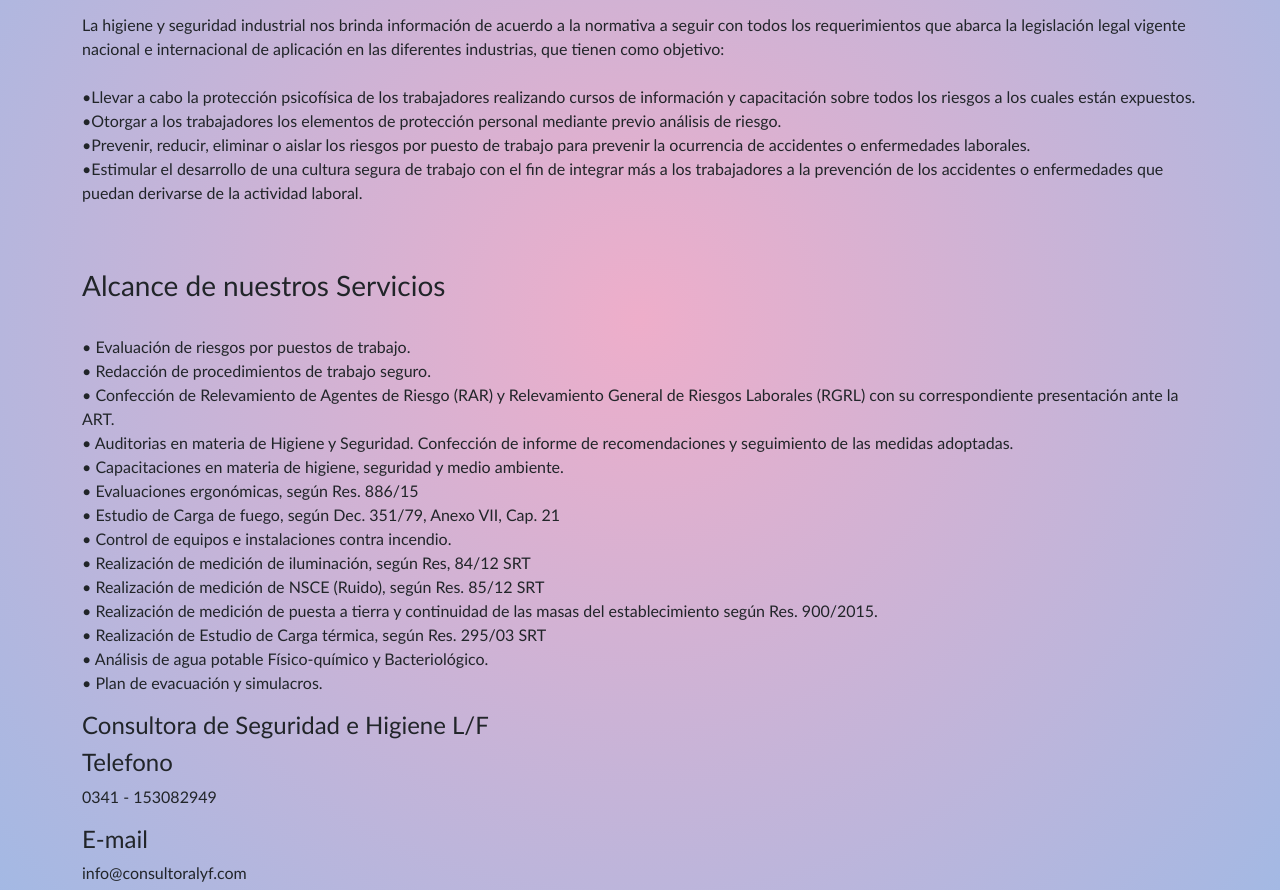
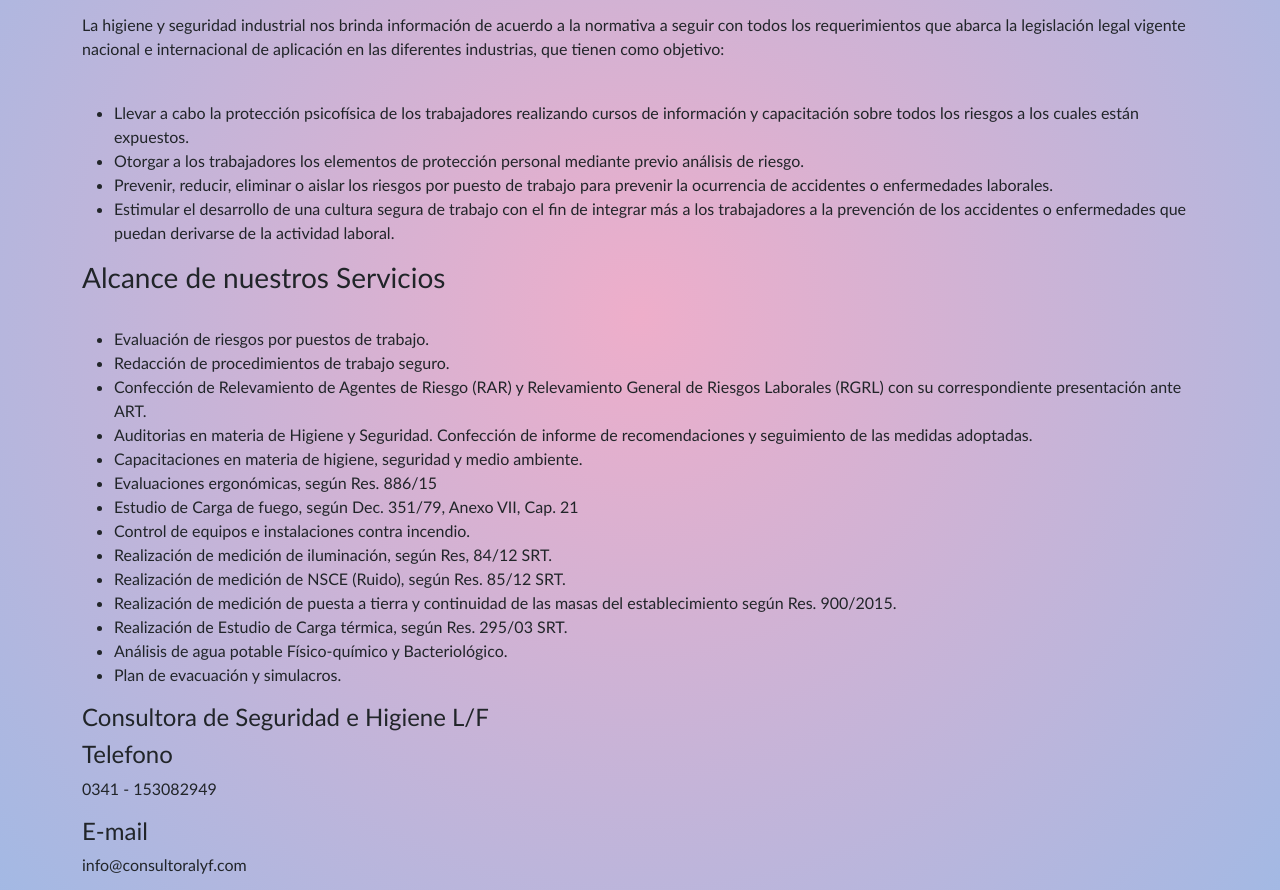
Before and after one commit to Emilesquiuta/consultorahys, a plain HTML site: page paginas/servicios.html in a window 1280 px wide. Shown: the part 495-1385 px from the top of the page. Drawn offline with nearby package versions, Linux system fonts and the light colour scheme; grey boxes are pictures that could not be loaded.

Commit message:
puli detalles

```diff
--- a/estilos/servicios.css
+++ b/estilos/servicios.css
@@ -35,7 +35,8 @@
 text-align: justify;}
 
 h3{
-    text-align: center;
+    display: flex;
+    justify-content: center;
 }
 .serv{
     text-align: justify;
--- a/paginas/servicios.html
+++ b/paginas/servicios.html
@@ -35,29 +35,36 @@
                     y las políticas internas de cada empresa.<br><br></p>
                 <p class="text-1">La higiene y seguridad industrial nos brinda información de acuerdo a la normativa a seguir con todos los
                 requerimientos que abarca la legislación legal vigente nacional e internacional de aplicación en las diferentes industrias, que tienen como objetivo:<br><br>
-    •Llevar a cabo la protección psicofísica de los trabajadores realizando cursos de información y capacitación sobre todos los riesgos a los cuales están expuestos.
-    <br>•Otorgar a los trabajadores los elementos de protección personal mediante previo análisis de riesgo.
-    <br>•Prevenir, reducir, eliminar o aislar los riesgos por puesto de trabajo para prevenir la ocurrencia de accidentes o enfermedades laborales.
-    <br>•Estimular el desarrollo de una cultura segura de trabajo con el fin de integrar más a los trabajadores a la prevención de los accidentes o
-     enfermedades que puedan derivarse de la actividad laboral.
-    <br><br><br></p>
-<h3>Alcance de nuestros Servicios</h3>
+    <div class="info">
+        <ul>
+            <li>Llevar a cabo la protección psicofísica de los trabajadores realizando cursos de información y capacitación sobre todos los riesgos a los cuales están expuestos.</li>
+            <li>Otorgar a los trabajadores los elementos de protección personal mediante previo análisis de riesgo.</li>
+            <li>Prevenir, reducir, eliminar o aislar los riesgos por puesto de trabajo para prevenir la ocurrencia de accidentes o enfermedades laborales.</li>
+            <li>Estimular el desarrollo de una cultura segura de trabajo con el fin de integrar más a los trabajadores a la prevención de los accidentes o
+                enfermedades que puedan derivarse de la actividad laboral.</li>
+        </ul>
+
+
+</div>
+<h3>Alcance de nuestros Servicios</h3><br>
     <div class="serv"> <!-- menu servicios-->
-        <p>
-            <br>•	Evaluación de riesgos por puestos de trabajo.
-            <br>•	Redacción de procedimientos de trabajo seguro.
-            <br>•	Confección de Relevamiento de Agentes de Riesgo (RAR) y Relevamiento General de Riesgos Laborales (RGRL) con su correspondiente presentación ante la ART.
-            <br>•	Auditorias en materia de Higiene y Seguridad. Confección de informe de recomendaciones y seguimiento de las medidas adoptadas.
-            <br>•	Capacitaciones en materia de higiene, seguridad y medio ambiente.
-            <br>•	Evaluaciones ergonómicas, según Res. 886/15
-            <br>•	Estudio de Carga de fuego, según Dec. 351/79, Anexo VII, Cap. 21
-            <br>•	Control de equipos e instalaciones contra incendio.
-            <br>•	Realización de medición de iluminación, según Res, 84/12 SRT
-            <br>•	Realización de medición de NSCE (Ruido), según Res. 85/12 SRT
-            <br>•	Realización de medición de puesta a tierra y continuidad de las masas del establecimiento según Res. 900/2015.
-            <br>•	Realización de Estudio de Carga térmica, según Res. 295/03 SRT
-            <br>•	Análisis de agua potable Físico-químico y Bacteriológico.
-            <br>•	Plan de evacuación y simulacros.<br></p>
+        <ul>
+               <li>Evaluación de riesgos por puestos de trabajo.</li>
+               <li>Redacción de procedimientos de trabajo seguro.</li>
+               <li>Confección de Relevamiento de Agentes de Riesgo (RAR) y Relevamiento General de Riesgos Laborales (RGRL) con su correspondiente presentación ante ART.</li>
+               <li>Auditorias en materia de Higiene y Seguridad. Confección de informe de recomendaciones y seguimiento de las medidas adoptadas.</li>
+               <li>Capacitaciones en materia de higiene, seguridad y medio ambiente.</li>
+               <li>Evaluaciones ergonómicas, según Res. 886/15</li>
+               <li>Estudio de Carga de fuego, según Dec. 351/79, Anexo VII, Cap. 21</li>
+               <li>Control de equipos e instalaciones contra incendio.</li>
+               <li>Realización de medición de iluminación, según Res, 84/12 SRT.</li>
+               <li>Realización de medición de NSCE (Ruido), según Res. 85/12 SRT.</li>
+               <li>Realización de medición de puesta a tierra y continuidad de las masas del establecimiento según Res. 900/2015.</li>
+               <li>Realización de Estudio de Carga térmica, según Res. 295/03 SRT.</li>
+               <li>Análisis de agua potable Físico-químico y Bacteriológico. </li>
+               <li>Plan de evacuación y simulacros.</li>
+        </ul>
+
         </div>
         <footer>
             <h4>Consultora de Seguridad e Higiene L/F</h4>
```
Also changed, not shown: estilos/estilos.css (+27 -28 lines), paginas/obras.html (+5 -5 lines).
